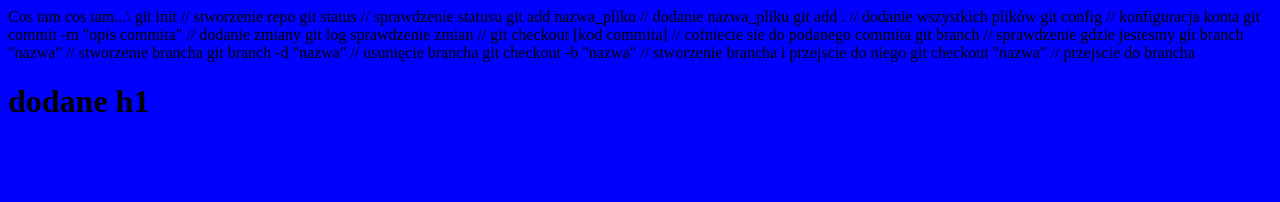
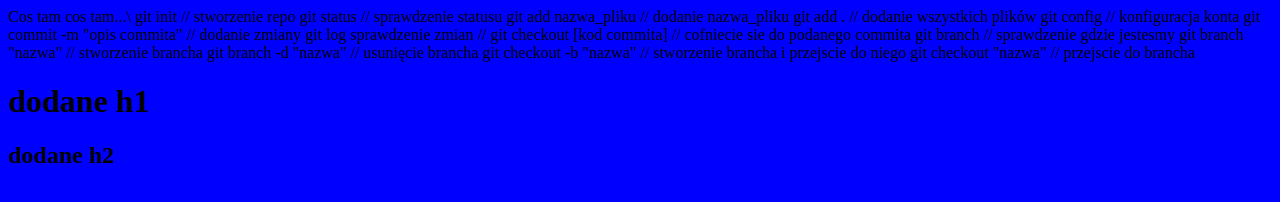
Before and after one commit to Andrzejklim/git-hub-commands, a plain HTML site: page index.html in a window 1280 px wide. Drawn offline with Linux system fonts and the light colour scheme.

Commit message:
added h2

```diff
--- a/index.html
+++ b/index.html
@@ -24,6 +24,7 @@
     git checkout -b "nazwa" // stworzenie brancha i przejscie do niego
     git checkout "nazwa" // przejscie do brancha
     <h1>dodane h1</h1>
+    <h2>dodane h2</h2>
 </body>
 
 </html>
```
